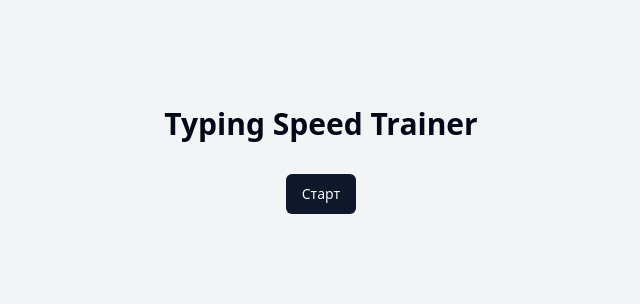
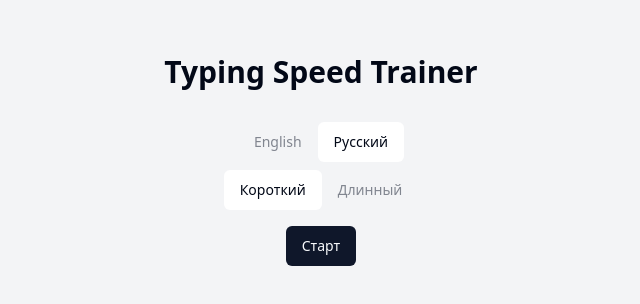
Before and after one commit to Elsium/typing-speed-trainer, a React (Vite) app: page / in a window 1280 px wide. Shown: the part 240-544 px from the top of the page, without its empty margins (319-959 px from the left). Built offline with nearby package versions, Linux system fonts and the light colour scheme.

Commit message:
add chooser text type and custom hook

```diff
--- a/src/App.tsx
+++ b/src/App.tsx
@@ -4,16 +4,18 @@ import { RootState } from '@/state/store.ts'
 import { setTargetText, startTimer, updateStatistics, reset } from '@/state/features/typingSlice.ts'
 import { setShortTextsEn, setLongTextsEn, setLongTextsRu, setShortTextsRu } from '@/state/features/textSlice.ts'
 import axios from 'axios'
-import { TextDisplay, TextInput, Statistics, ResultScreen } from '@/components/shared'
+import {TextDisplay, TextInput, Statistics, ResultScreen, ChooseTextType} from '@/components/shared'
 import {Button} from '@/components/ui'
+import {useTextType} from '@/hook'
 
 
 const App: React.FC = () => {
     const dispatch = useDispatch()
     const isFinished = useSelector((state: RootState) => state.typing.isFinished)
-    const texts = useSelector((state: RootState) => state.texts.longTextsRu)
+    const texts = useSelector((state: RootState) => state.texts)
     const [hasStarted, setHasStarted] = React.useState(false)
     const [targetText, setTargetTextState] = React.useState('')
+    const {language, textLength} = useTextType()
 
     React.useEffect(() => {
         const fetchTexts = async () => {
@@ -45,16 +47,22 @@ const App: React.FC = () => {
 
     const handleStart = () => {
         dispatch(reset())
-        const randomText = texts[Math.floor(Math.random() * texts.length)]
+        const textsList = language === 'ru'
+            ? textLength === 'short' ? texts.shortTextsRu : texts.longTextsRu
+            : textLength === 'short' ? texts.shortTextsEn : texts.longTextsEn
+
+        const randomText = textsList[Math.floor(Math.random() * textsList.length)]
         setTargetTextState(randomText)
         dispatch(setTargetText(randomText))
         setHasStarted(true)
         dispatch(startTimer())
     }
 
+
     return (
         <div className='flex flex-col items-center justify-center min-h-screen bg-gray-100 p-4'>
             <h1 className='text-3xl font-bold mb-8'>Typing Speed Trainer</h1>
+                <ChooseTextType />
             {!hasStarted ? (
                 <Button onClick={handleStart}>
                     Старт
--- /dev/null
+++ b/src/components/shared/choose-text-type.tsx
@@ -0,0 +1,29 @@
+import React from 'react'
+import {Button} from '@/components/ui'
+import {useTextType} from '@/hook'
+
+
+export const ChooseTextType: React.FC = () => {
+    const {language, setLanguage, textLength, setTextLength} = useTextType()
+
+    return (
+        <div className='mb-4'>
+            <div className='flex justify-center mb-2'>
+                <Button onClick={() => setLanguage('en')} variant={language !== 'en' && 'ghost' || 'outline'}>
+                    English
+                </Button>
+                <Button onClick={() => setLanguage('ru')} variant={language !== 'ru' && 'ghost' || 'outline'}>
+                    Русский
+                </Button>
+            </div>
+            <div className='flex justify-center'>
+                <Button onClick={() => setTextLength('short')} variant={textLength !== 'short' && 'ghost' || 'outline'}>
+                    Короткий
+                </Button>
+                <Button onClick={() => setTextLength('long')} variant={textLength !== 'long' && 'ghost' || 'outline'}>
+                    Длинный
+                </Button>
+            </div>
+        </div>
+    )
+}
--- a/src/components/shared/index.ts
+++ b/src/components/shared/index.ts
@@ -2,3 +2,4 @@ export {TextDisplay} from './text-display.tsx'
 export {TextInput} from './text-input.tsx'
 export {Statistics} from './statistic.tsx'
 export {ResultScreen} from './result-screen.tsx'
+export {ChooseTextType} from './choose-text-type.tsx'
--- a/src/components/ui/button.tsx
+++ b/src/components/ui/button.tsx
@@ -1,36 +1,36 @@
-import * as React from "react"
-import { Slot } from "@radix-ui/react-slot"
-import { cva, type VariantProps } from "class-variance-authority"
+import * as React from 'react'
+import {Slot} from '@radix-ui/react-slot'
+import {cva, type VariantProps} from 'class-variance-authority'
 
-import { cn } from "@/lib/utils.ts"
+import {cn} from '@/lib/utils.ts'
 
 const buttonVariants = cva(
-  "inline-flex items-center justify-center whitespace-nowrap rounded-md text-sm font-medium ring-offset-background transition-colors focus-visible:outline-none focus-visible:ring-2 focus-visible:ring-ring focus-visible:ring-offset-2 disabled:pointer-events-none disabled:opacity-50",
+    'inline-flex items-center justify-center whitespace-nowrap rounded-md text-sm font-medium ring-offset-background transition-colors focus-visible:outline-none focus-visible:ring-2 focus-visible:ring-ring focus-visible:ring-offset-2 disabled:pointer-events-none disabled:opacity-50',
     {
         variants: {
             variant: {
-        default: "bg-primary text-primary-foreground hover:bg-primary/90",
+                default: 'bg-primary text-primary-foreground hover:bg-primary/90',
                 destructive:
-          "bg-destructive text-destructive-foreground hover:bg-destructive/90",
+                    'bg-destructive text-destructive-foreground hover:bg-destructive/90',
                 outline:
-          "border border-input bg-background hover:bg-accent hover:text-accent-foreground",
+                    'border border-input bg-background',
                 secondary:
-          "bg-secondary text-secondary-foreground hover:bg-secondary/80",
-        ghost: "hover:bg-accent hover:text-accent-foreground",
-        link: "text-primary underline-offset-4 hover:underline",
+                    'bg-secondary text-secondary-foreground hover:bg-secondary/80',
+                ghost: 'text-accent-foreground/50',
+                link: 'text-primary underline-offset-4 hover:underline',
             },
             size: {
-        default: "h-10 px-4 py-2",
-        sm: "h-9 rounded-md px-3",
-        lg: "h-11 rounded-md px-8",
-        icon: "h-10 w-10",
+                default: 'h-10 px-4 py-2',
+                sm: 'h-9 rounded-md px-3',
+                lg: 'h-11 rounded-md px-8',
+                icon: 'h-10 w-10',
             },
         },
         defaultVariants: {
-      variant: "default",
-      size: "default",
+            variant: 'default',
+            size: 'default',
         },
-  }
+    },
 )
 
 export interface ButtonProps
@@ -40,17 +40,17 @@ export interface ButtonProps
 }
 
 const Button = React.forwardRef<HTMLButtonElement, ButtonProps>(
-  ({ className, variant, size, asChild = false, ...props }, ref) => {
-    const Comp = asChild ? Slot : "button"
+    ({className, variant, size, asChild = false, ...props}, ref) => {
+        const Comp = asChild ? Slot : 'button'
         return (
             <Comp
-        className={cn(buttonVariants({ variant, size, className }))}
+                className={cn(buttonVariants({variant, size, className}))}
                 ref={ref}
                 {...props}
             />
         )
-  }
+    },
 )
-Button.displayName = "Button"
+Button.displayName = 'Button'
 
-export { Button, buttonVariants }
+export {Button, buttonVariants}
--- /dev/null
+++ b/src/hook/index.ts
@@ -0,0 +1 @@
+export {useTextType} from './use-text-type'
--- /dev/null
+++ b/src/hook/use-text-type.ts
@@ -0,0 +1,13 @@
+import React from 'react'
+
+export const useTextType = () => {
+    const [language, setLanguage] = React.useState<'en' | 'ru'>('ru')
+    const [textLength, setTextLength] = React.useState<'short' | 'long'>('short')
+
+    return {
+        language,
+        setLanguage,
+        textLength,
+        setTextLength
+    }
+}
```
Lines whose indentation alone changed are shown as unchanged.
